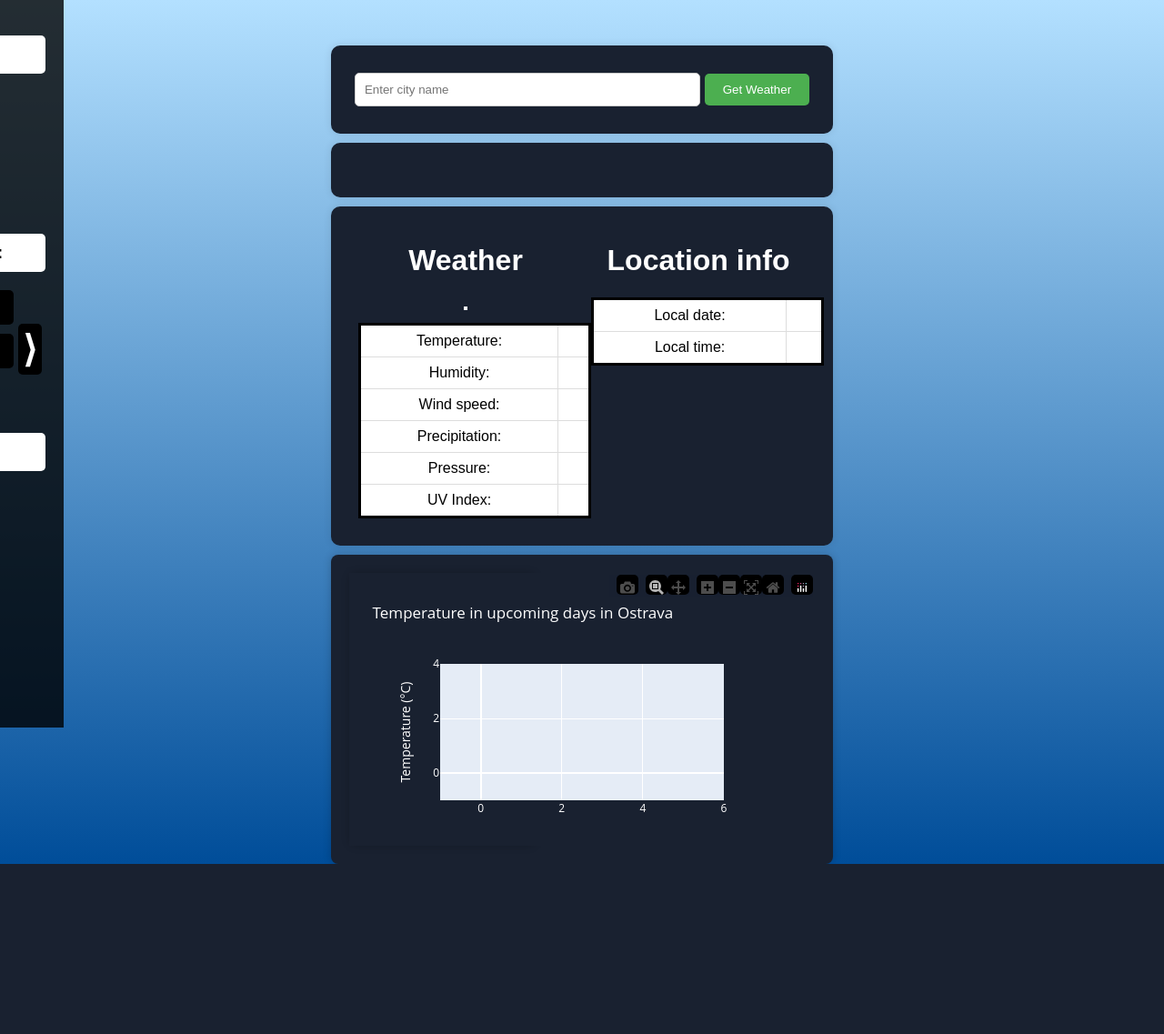
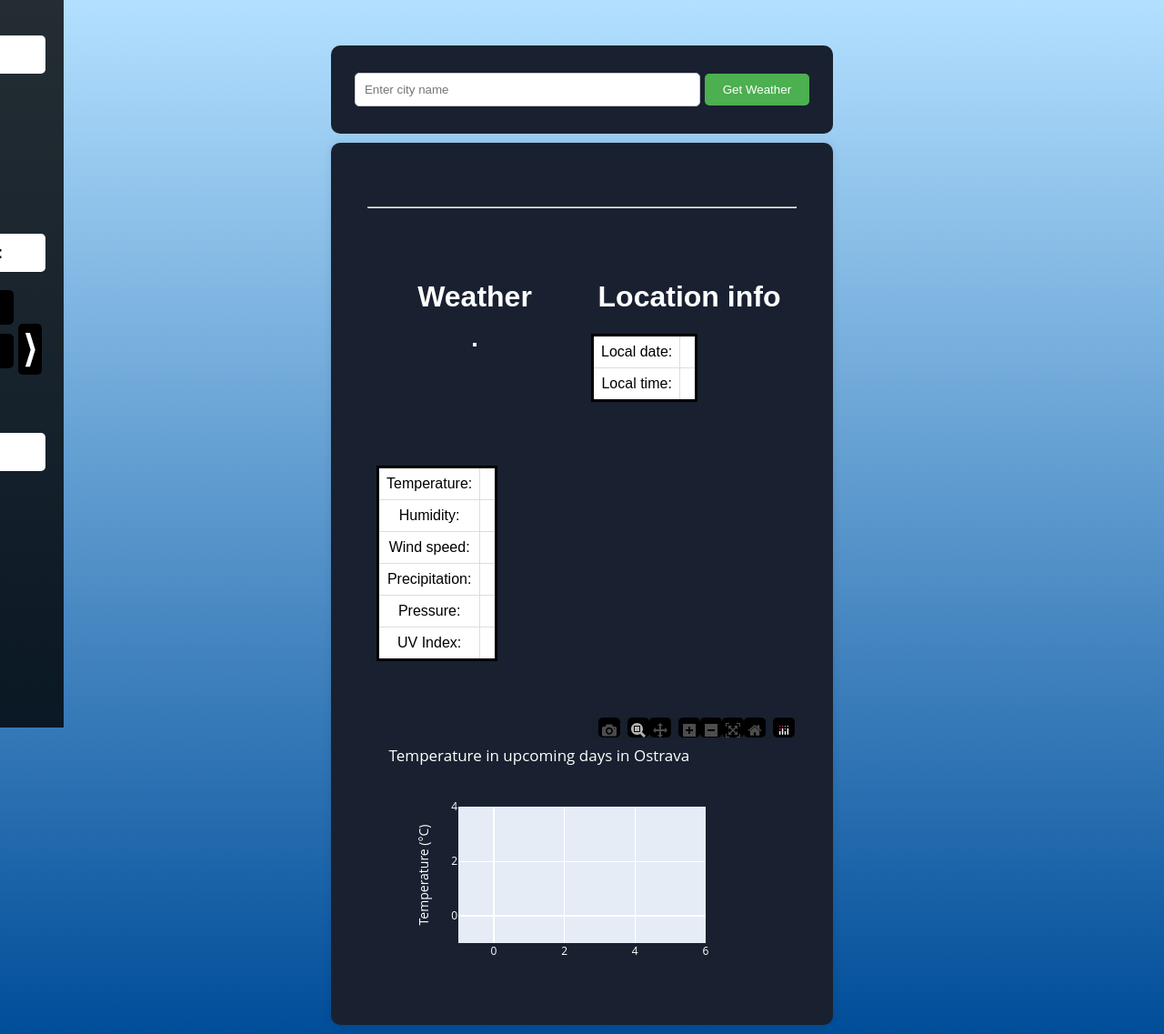
Before and after one commit to tomasszyszkowicz/WeatherApp, a Django app: page /typescript/ in a window 1280 px wide. Shown: the whole page at 91% size. Before the commit the page ends 950 px from the top, so only its background shows below. Run offline with Django 5.2, Linux system fonts and the light colour scheme; data that the repository does not hold is empty; some libraries are stand-ins or nearby versions.

Commit message:
place everything in one container

```diff
--- a/main/static/main/newStyles.css
+++ b/main/static/main/newStyles.css
@@ -85,33 +85,32 @@ body {
 
 
 .container {
-    max-width: 40%;
+    max-width: 100%;
     margin: 10px auto;
     background-color: rgb(25, 33, 48);
     border-radius: 10px;
     padding: 20px;
-    box-shadow: 0 0 10px rgba(0, 0, 0, 0.1);
     text-align: center;
     color: #ffffff; /* White text */
 }
 
 .double-container {
-    max-width: 40%;
+    max-width: 100%;
     margin: 10px auto;
     background-color: rgb(25, 33, 48);
     border-radius: 10px;
     padding: 20px;
-    box-shadow: 0 0 10px rgba(0, 0, 0, 0.1);
     text-align: center;
     color: #ffffff; /* White text */
     display: flex;
     justify-content: space-between;
+    flex-wrap: wrap;
 }
 
 .plot-container {
     background-color: rgb(25, 33, 48);
     padding: 0px;
-    max-width: 40%;
+    max-width: 100%;
     padding: 20px;
     margin: 30px auto;
     margin-top: 0;
@@ -121,7 +120,6 @@ body {
     height: 300px;
     z-index: 1;
     border-radius: 8px;
-    box-shadow: 0px 0px 10px rgba(0, 0, 0, 0.2);
 }
 
 .container-left {
@@ -194,7 +192,6 @@ table {
     border-collapse: collapse;
     color: black;
     border: 3px solid black;
-    width: 100%;
     margin: 10px;
 }
 
@@ -219,3 +216,14 @@ img {
     height: auto;
     border: solid 2px white;
 }
+
+.main-container {
+    max-width: 40%;
+    margin: 10px auto;
+    background-color: rgb(25, 33, 48);
+    border-radius: 10px;
+    padding: 20px;
+    box-shadow: 0 0 10px rgba(0, 0, 0, 0.1);
+    text-align: center;
+    color: #ffffff; /* White text */
+}
--- a/main/static/main/typescript.js
+++ b/main/static/main/typescript.js
@@ -89,10 +89,9 @@ class APICall {
         var data = JSON.parse(data.plot);
         var layout = {
             autosize: true,
-            responzive: true,
-            aspectratio: { x: 4, y: 3 },
         };
-        window.Plotly.newPlot('plot-container', data, layout);
+        var config = { responsive: true };
+        window.Plotly.newPlot('plot-container', data, layout, config);
     }
 }
 APICall.url = '/data';
--- a/main/static/main/typescript.ts
+++ b/main/static/main/typescript.ts
@@ -102,10 +102,9 @@ class APICall {
         var data = JSON.parse(data.plot);
         var layout = {
             autosize: true,
-            responzive: true,
-            aspectratio: { x: 4, y: 3 },
         };
-        (window as any).Plotly.newPlot('plot-container', data, layout);
+        var config = { responsive: true };
+        (window as any).Plotly.newPlot('plot-container', data, layout, config);
     }
 }
 
--- a/main/templates/typescript.html
+++ b/main/templates/typescript.html
@@ -9,18 +9,37 @@
     <link rel="stylesheet" href="{% static 'main/newStyles.css' %}">
 </head>
 <body>
-    <div class="container" style="margin-top: 50px;">
+    <div class="container" style="margin-top: 50px; width: 40%;">
         <input type="text" id="locationInput" placeholder="Enter city name">
         <button onclick="submitLocation()">Get Weather</button>
     </div>
+    <div class="main-container">
     <div class="container">
         <h2><span id="locationHeader"></span></h2>
+        <hr>
     </div>
     <div class="double-container">
         <div class="container-left">
             <h1>Weather</h1>
             <h2><span id="weatherDescription"></span></h2>
             <img id="weatherIcon"><br>
+        </div>
+
+        <div class="container-right">
+            <h1>Location info</h1>
+            <table>
+                <tr>
+                    <td>Local date:</td>
+                    <td><span id="localDate"></span></td>
+                </tr>
+                <tr>
+                    <td>Local time:</td>
+                    <td><span id="localTime"></span></td>
+                </tr>
+            </table>
+        </div>
+    </div>
+    <div class="container">
         <table>
             <tr>
                 <td>Temperature:</td>
@@ -48,22 +67,8 @@
             </tr>
         </table>
     </div>
-
-        <div class="container-right">
-            <h1>Location info</h1>
-            <table>
-                <tr>
-                    <td>Local date:</td>
-                    <td><span id="localDate"></span></td>
-                </tr>
-                <tr>
-                    <td>Local time:</td>
-                    <td><span id="localTime"></span></td>
-                </tr>
-            </table>
+    <div class="plot-container" id="plot-container">
     </div>
-    </div>
-    <div class="plot-container" id="plot-container">
 
     </div>
     <div id="navBar" class="left-container">
@@ -115,6 +120,15 @@
 
         });
 
+        function submitLocation() {
+            const locationInput = document.getElementById('locationInput');
+            const location = locationInput.value;
+            console.log('Location:', location);
+            getWeather(location);
+            getLocationInfo(location);
+            getForecastPlot(location);
+        }
+
     </script>
 </body>
 </html>
```
Lines whose indentation alone changed are shown as unchanged.
